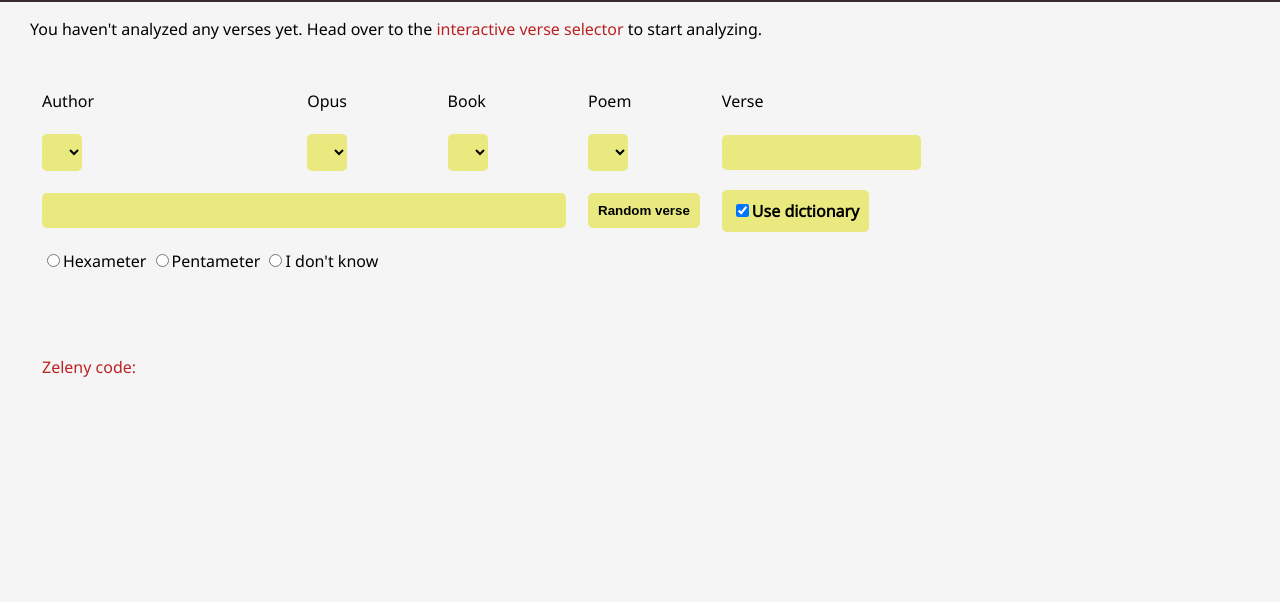
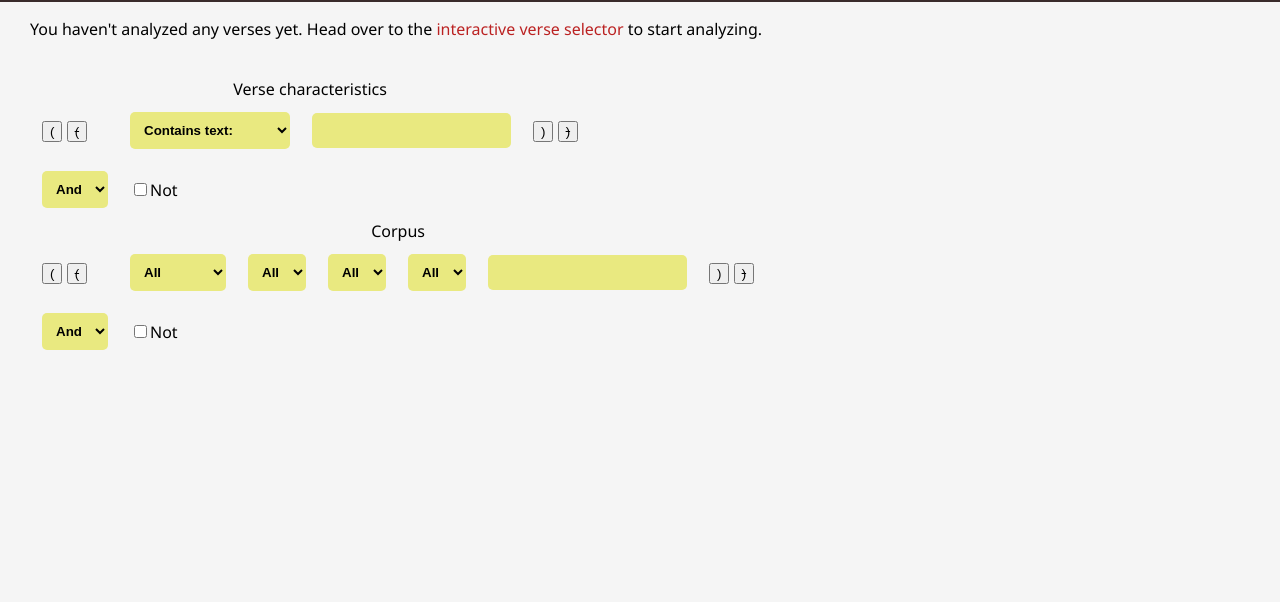
Before and after one commit to blagae/elisio, a Django app: page /batch/ in a window 1280 px wide. Shown: the part 50-652 px from the top of the page. Run offline with Django 3.2, Linux system fonts and the light colour scheme; the visitor is signed in with stand-in values (Sample User, id 1); lists and menus that the app fills with data are empty; parts of the project's set-up code (start-up, migrations or seed data) failed here and were passed over; some libraries are stand-ins or nearby versions.

Commit message:
Create mockup for kickass query form

```diff
--- a/Elisio/Elisio/templates/batch.html
+++ b/Elisio/Elisio/templates/batch.html
@@ -1,8 +1,6 @@
 {% extends "base.html" %}
 {% load staticfiles %}
-{% block extra_scripts %}
-        <script src="{% static 'indexScripts.js' %}" type="text/javascript"></script>
-        <script src="{% static 'batchScripts.js' %}" type="text/javascript"></script>{% endblock %}
+{% block extra_scripts %}<script src="{% static 'batchScripts.js' %}" type="text/javascript"></script>{% endblock %}
 {% block content %}
         <section id="batch">
             {% if request.session.verses|length > 0 %}
@@ -45,7 +43,7 @@
         </section>
         <section id="query">
             {% if request.user.is_authenticated %}
-            {% include "./query.html" %}
+            {% include "./kickass.html" %}
             {% else %}
             <p>Hint: if you <a href="/login">log in</a> or <a href="/register">register</a>, then you'll be able to do the interactive verse selection on this page.
             In addition, in the future you will also be able to:</p>
--- /dev/null
+++ b/Elisio/Elisio/templates/kickass.html
@@ -0,0 +1,57 @@
+        <section id="kickass">
+            <form>
+                <table>
+                    <caption>Verse characteristics</caption>
+                    <tr>
+                        <td id="bracketsOpen">
+                            <button>(</button>
+                            <button><s>(</s></button>
+                        </td>
+                        <td><select name="author" id="author">
+                                <option value="contains">Contains text:</option>
+                                <option value="zeleny">Has Zeleny code:</option>
+                                <option value="feet">Has foot structure:</option>
+                                <option value="elisions">Has elisions:</option>
+                            </select>
+                        </td>
+                        <td colspan="2"><input type="text" /></td>
+                        <td id="bracketsClose">
+                            <button>)</button>
+                            <button><s>)</s></button>
+                        </td>
+                    </tr>
+                    <tr>
+                        <td><select name="boolop"><option value="and">And</option><option value="or">Or</option></select></td>
+                        <td><input type="checkbox" />Not</td>
+                    </tr>
+                </table>
+                <table>
+                    <caption>Corpus</caption>
+                    <tr>
+                        <td id="bracketsOpen">
+                            <button>(</button>
+                            <button><s>(</s></button>
+                        </td>
+                        <td><select name="author" id="author">
+                                <option value="all">All</option>
+                                {% for author in authors %}
+                                <option value="{{ author.id }}">{{ author.short_name }}</option>
+                                {% endfor %}
+                            </select>
+                        </td>
+                        <td colspan="2"><select name="opus" id="opus"><option value="all">All</option></select></td>
+                        <td><select name="book" id="book"><option value="all">All</option></select></td>
+                        <td><select name="poem" id="poem"><option value="all">All</option></select></td>
+                        <td><input name="verseNumber" id="verseNumber" /></td>
+                        <td id="bracketsClose">
+                            <button>)</button>
+                            <button><s>)</s></button>
+                        </td>
+                    </tr>
+                    <tr>
+                        <td><select name="boolop"><option value="and">And</option><option value="or">Or</option></select></td>
+                        <td><input type="checkbox" />Not</td>
+                    </tr>
+                </table>
+            </form>
+        </section>
```
Also changed, not shown: 1 other file.
